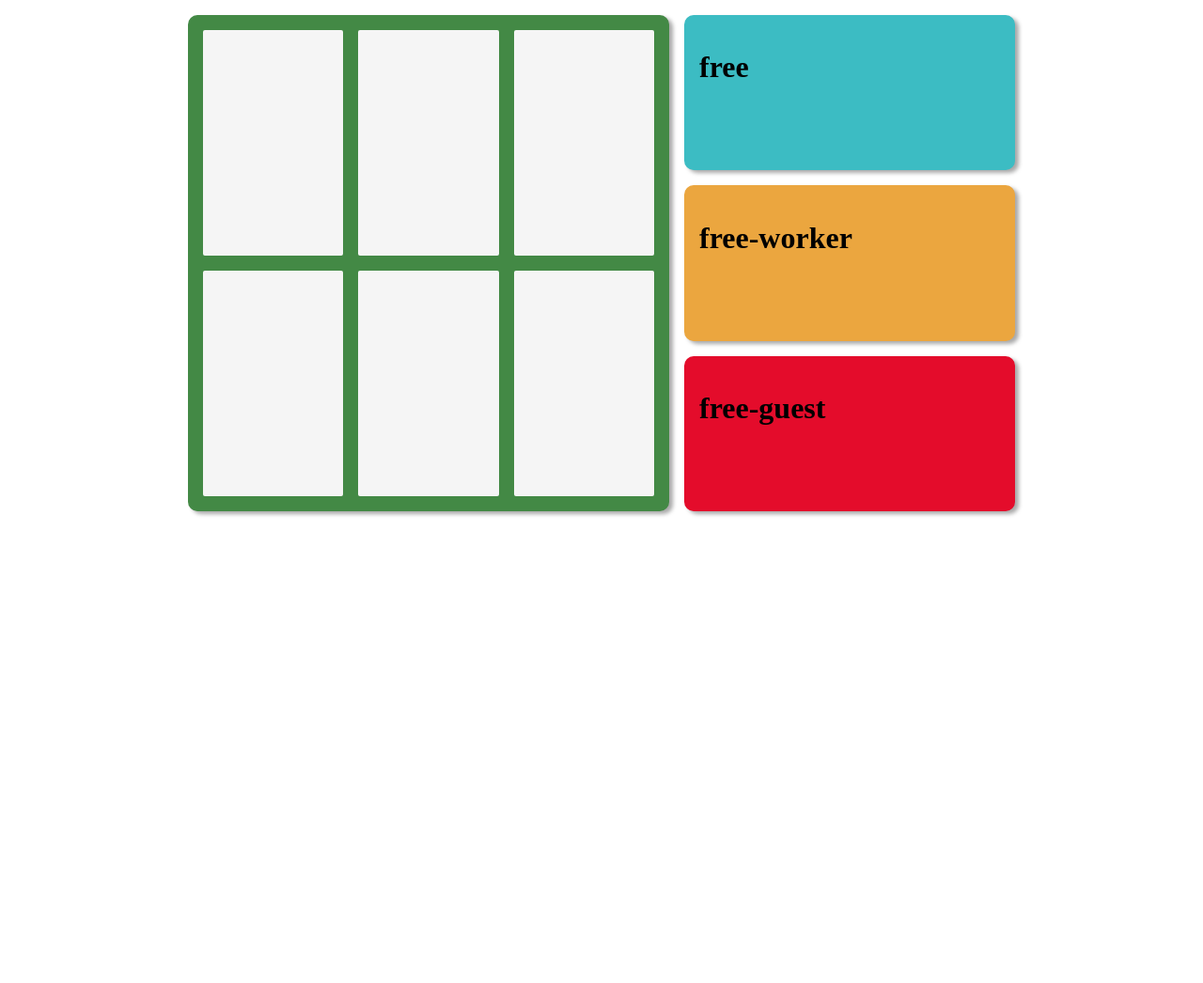
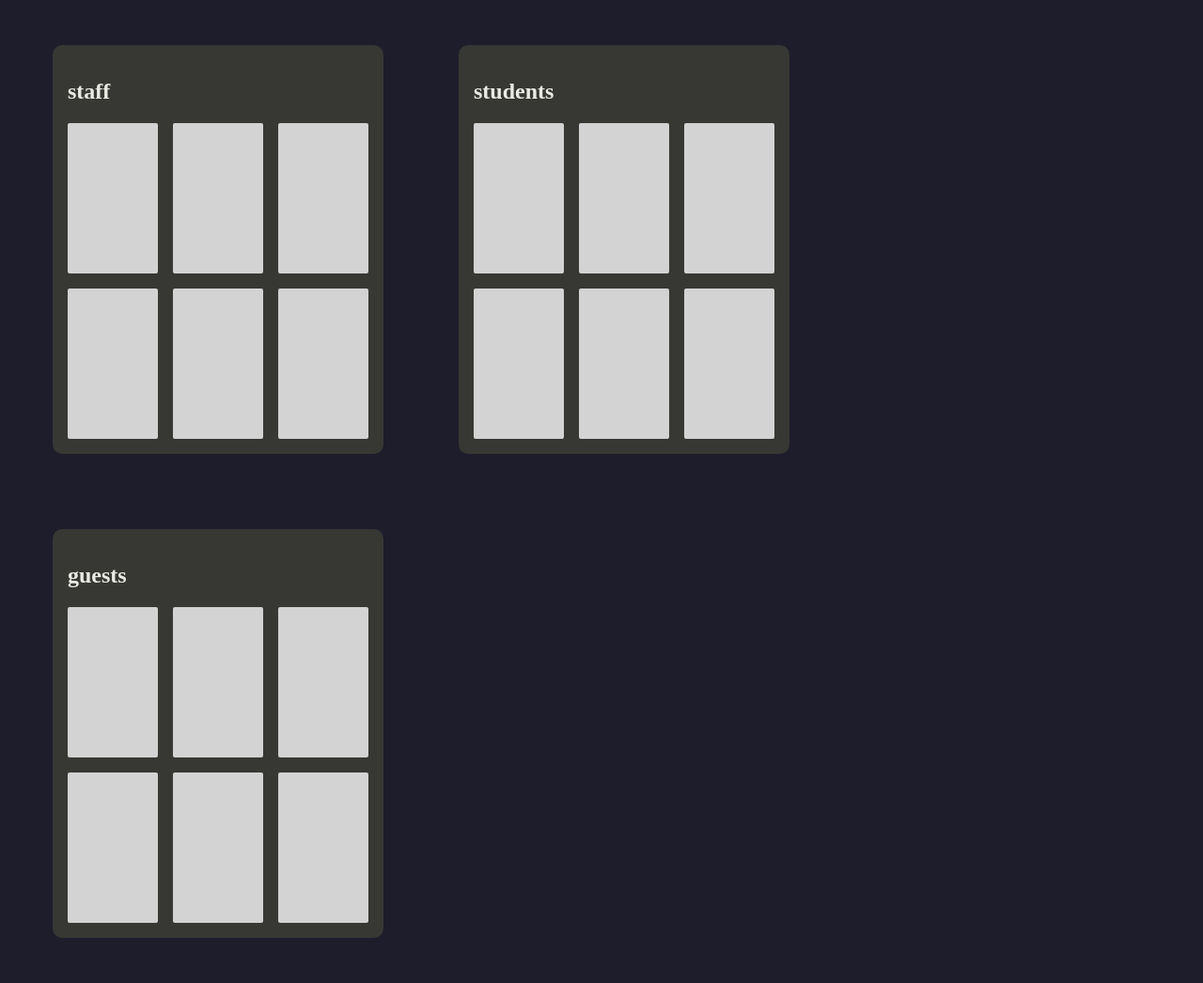
Before and after one commit to LinusTM/zbc-parking, a Flask app: page / in a window 1280 px wide. Shown: the whole page at 94% size. Before the commit the page ends 549 px from the top, so only its background shows below. Run offline with Flask 2, Linux system fonts and the light colour scheme.

Commit message:
Unfucked shell.nix.

```diff
--- a/project/main.py
+++ b/project/main.py
@@ -11,4 +11,4 @@ def main_page():
 	return render_template("main.html", test_var="test")
 
 if __name__ == "__main__":
-    app.run(debug=True)
+	app.run(debug=True)
--- a/project/static/style/main.css
+++ b/project/static/style/main.css
@@ -1,54 +1,57 @@
+body {
+	background-color: #1d1d2c;
+}
+
 .container {
 	margin: 1em;
+	width: 30em;
 	gap: 1em;
-	grid-auto-rows: minmax(10em, auto);
 	display: grid;
-	justify-content: center;
 	grid-template-areas:
-		"map free"
-		"map free-worker"
-		"map free-guest";
+		"staff students"
+		"guests guests";
 }
 
 .container > div {
-	min-width: 20em;
+	margin: 2em;
+	width: 20em;
 	border-radius: 10px;
 	padding: 1em;
-	box-shadow: 4px 3px 4px darkgray;
+	background-color: #373833;
 }
 
-#map {
+.map {
 	grid-area: map;
-	min-width: 30em;
+	width: 20em;
 
 	display: grid;
 	grid-template-columns: repeat(3, 1fr);
 	gap: 1em;
-	background-color: #438945;
 }
 
-#map > div {
-	height: 15em;
+.map > div {
+	height: 10em;
 	transition: 0.3s;
 	border-radius: 2px;
-	background-color: whitesmoke;
+	background-color: lightgray;
 }
 
-#map > div:hover {
-	background-color: darkgray;
+.map > div:hover {
+	background-color: #373833;
 }
 
-#free {
-	grid-area: free;
-	background-color: #3cbcc3;
+.map-header {
+	color: #E8EAE3;
 }
 
-#free-worker {
-	grid-area: free-worker;
-	background-color: #eba63f;
+#staff {
+	grid-area: staff;
 }
 
-#free-guest {
-	grid-area: free-guest;
-	background-color: #e40c2b;
+#students {
+	grid-area: students;
 }
+
+#guests {
+	grid-area: guests;
+}
--- a/project/templates/main.html
+++ b/project/templates/main.html
@@ -13,7 +13,10 @@
 
 <body>
 	<div class="container">
-		<div id="map">
+
+		<div id="staff">
+			<h2 class="map-header">staff</h2>
+			<div class="map" id="staff">
 				<div></div>
 				<div></div>
 				<div></div>
@@ -21,17 +24,29 @@
 				<div></div>
 				<div></div>
 			</div>
-
-		<div id="free">
-			<h1>free</h1>
 		</div>
 
-		<div id="free-worker">
-			<h1>free-worker</h1>
+		<div id="students">
+			<h2 class="map-header">students</h2>
+			<div class="map">
+				<div></div>
+				<div></div>
+				<div></div>
+				<div></div>
+				<div></div>
+				<div></div>
+			</div>
 		</div>
 
-		<div id="free-guest">
-			<h1>free-guest</h1>
+		<div id="guests">
+			<h2 class="map-header">guests</h2>
+			<div class="map">
+				<div></div>
+				<div></div>
+				<div></div>
+				<div></div>
+				<div></div>
+				<div></div>
 			</div>
 		</div>
 </body>
```
Also changed, not shown: project/data/dbaccess.py (line endings or trailing spaces), 1 other file. Lines whose indentation alone changed are shown as unchanged.
